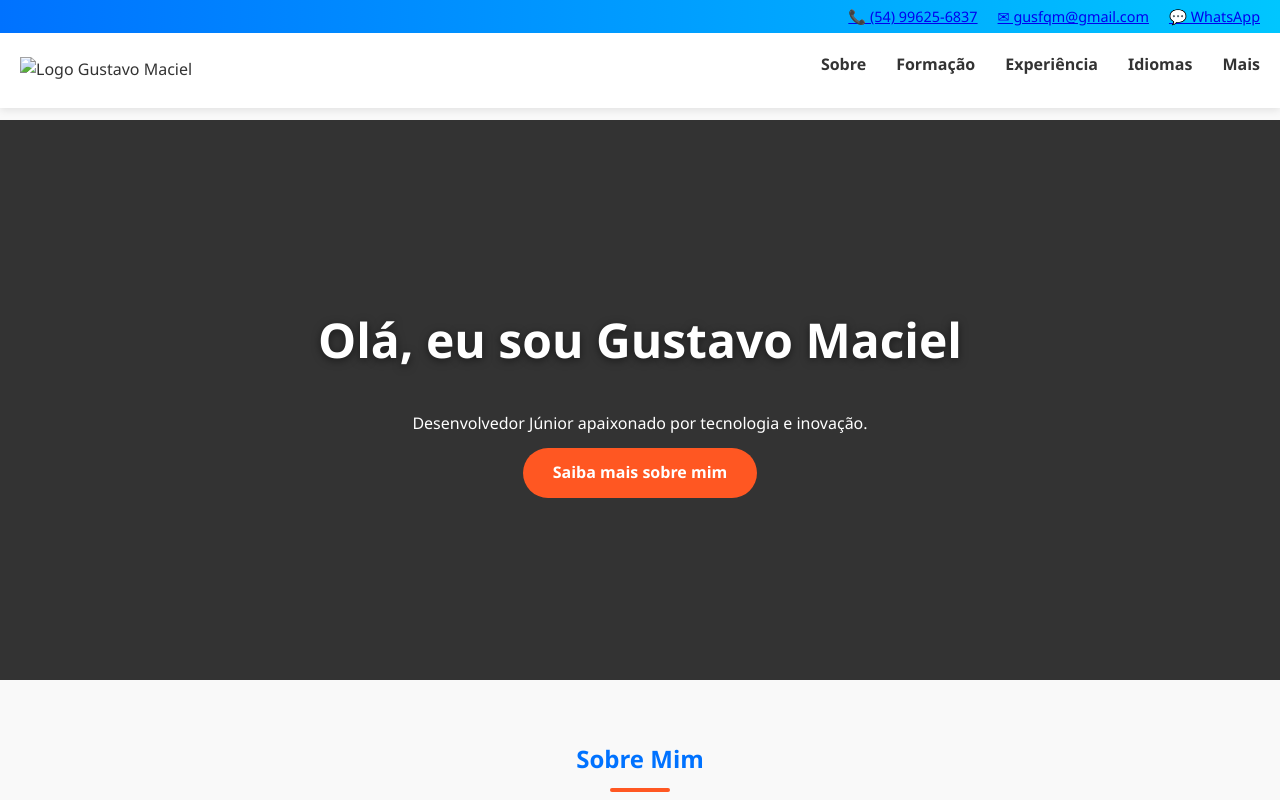
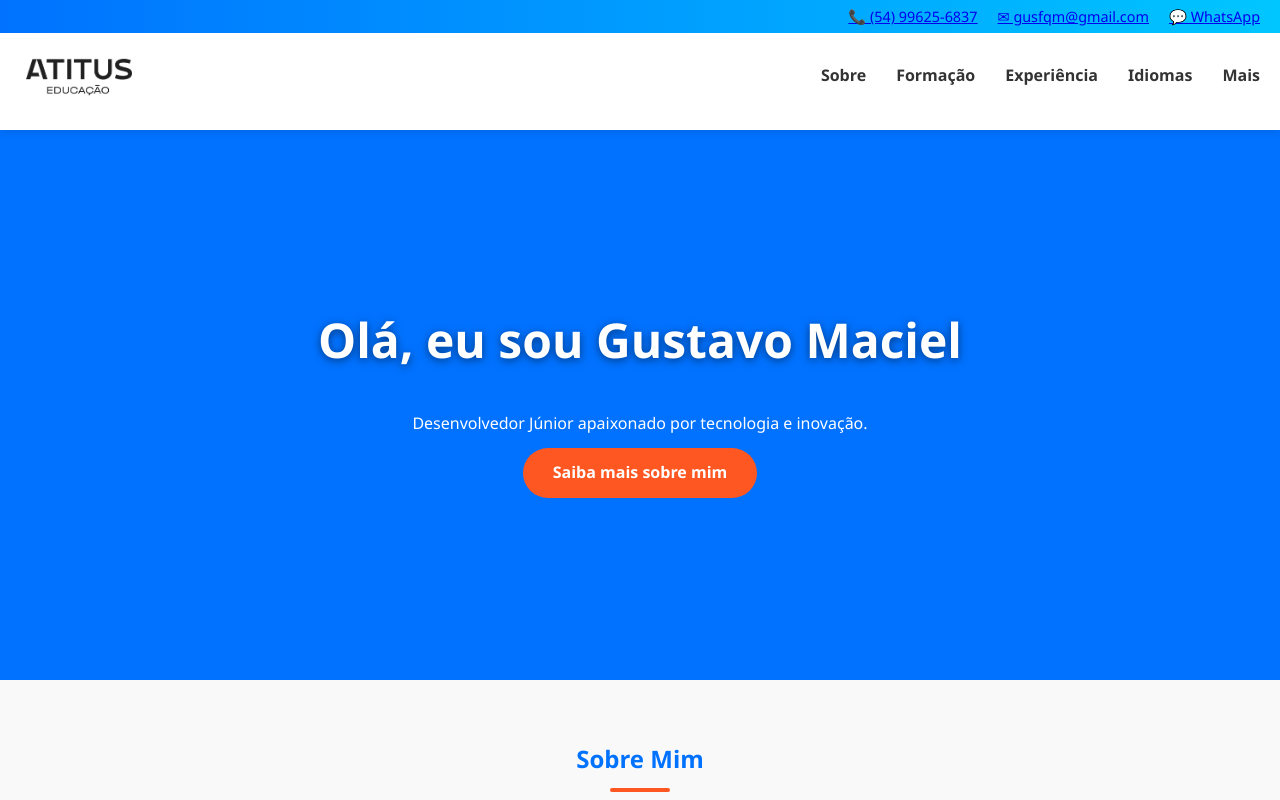
Before and after one commit to gqmfrancisco/SitePessoal, a plain HTML site: page index.html in a window 1280 px wide. Shown: the top 800 px of the page. Drawn offline with Linux system fonts and the light colour scheme.

Commit message:
Alteração das informações complementares

```diff
--- a/index.html
+++ b/index.html
@@ -126,7 +126,7 @@
       justify-content: center;
       gap: 12px;
       align-items: center;
-      background-color: #333;
+      background-color: #0072ff;
     }
 
     .hero-content h1 {
@@ -258,7 +258,7 @@
 
   <header>
     <div class="logo">
-      <img src="logo.png" alt="Logo Gustavo Maciel">
+      <img src="imagem/logo.png" alt="Logo Gustavo Maciel">
     </div>
     <button class="menu-toggle" onclick="toggleMenu()">☰</button>
     <nav id="navbar">
@@ -339,7 +339,7 @@
     <ul style="max-width:700px; margin:0 auto;">
       <li>Conhecimento básico em: Python, HTML, CSS, JavaScript e Figma</li>
       <li>Pacote Office, Outlook e Google Meeting</li>
-      <li>Residência: Bairro Planaltina, Passo Fundo – RS</li>
+      <li>Residência: Passo Fundo – RS</li>
       <li>GitHub: <a href="https://github.com/gqmfrancisco" target="_blank">github.com/gqmfrancisco</a></li>
     </ul>
   </section>
```
Also changed, not shown: imagem/logo.png (added).
